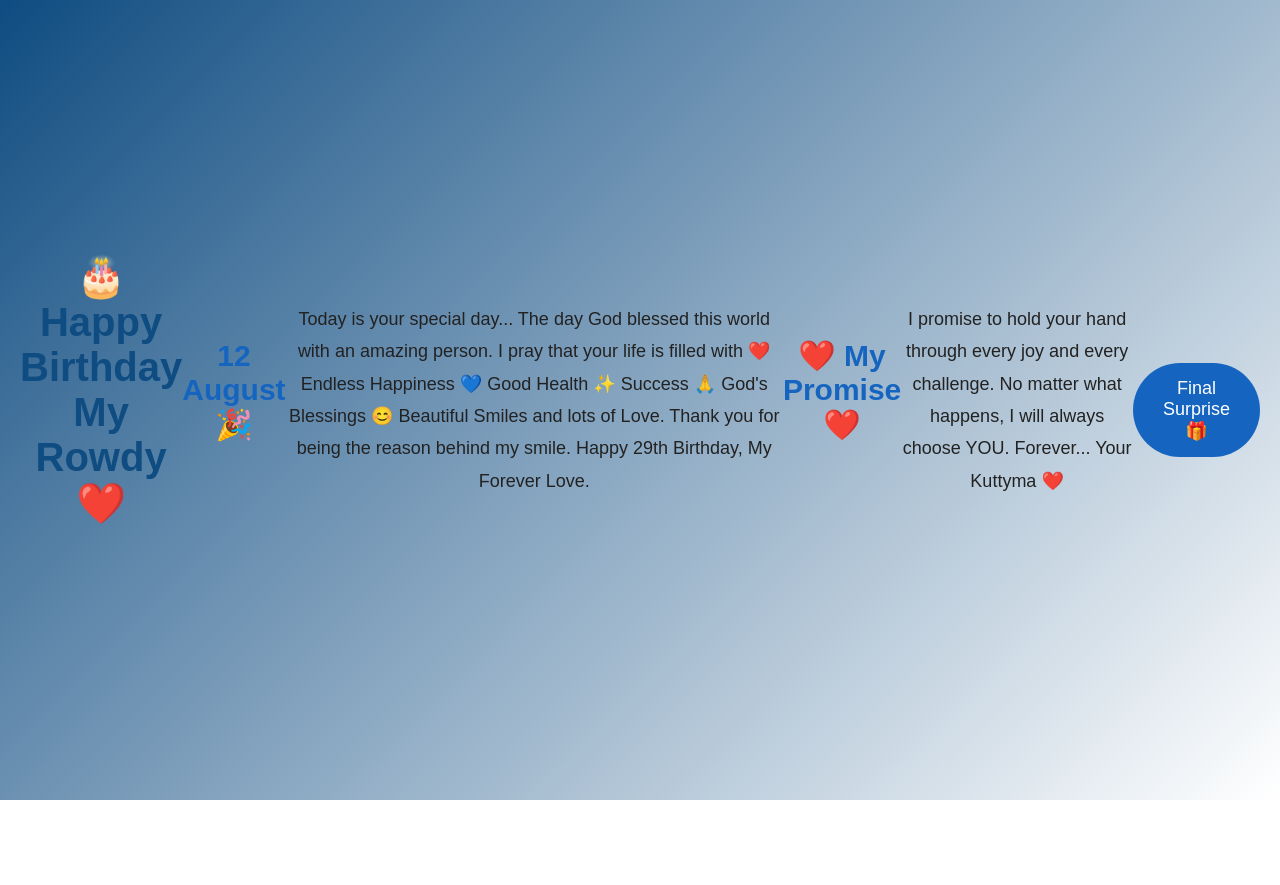
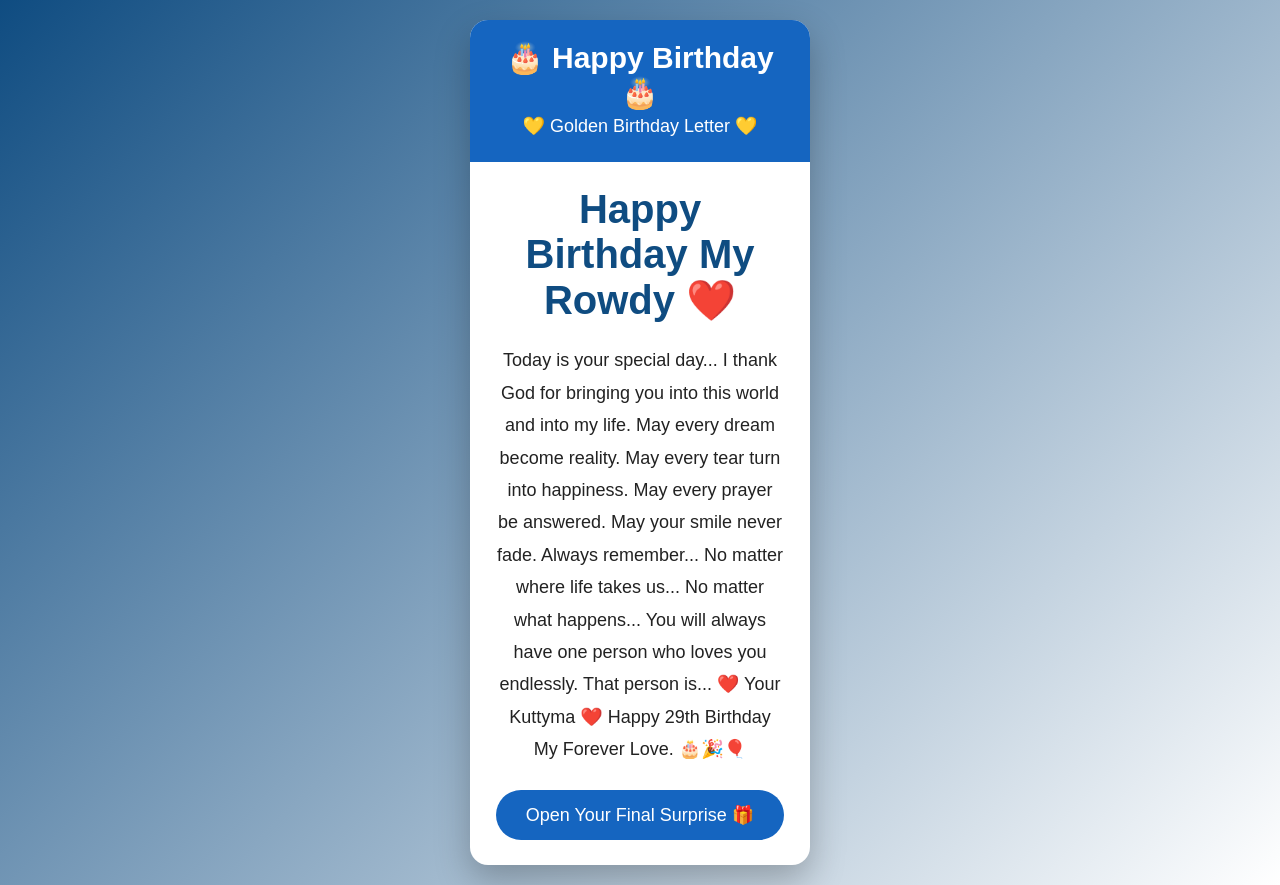
Before and after one commit to sneka0112/my-rowdy-birthday, a plain HTML site: page birthday.html in a window 1280 px wide. Before the commit the page ends 800 px from the top, so only its background shows below. Drawn offline with Linux system fonts and the light colour scheme.

Commit message:
Update birthday.html

```diff
--- a/birthday.html
+++ b/birthday.html
@@ -1,8 +1,11 @@
 <!DOCTYPE html>
 <html lang="en">
+
 <head>
+
 <meta charset="UTF-8">
 <meta name="viewport" content="width=device-width, initial-scale=1.0">
+
 <title>Happy Birthday My Rowdy ❤️</title>
 
 <link rel="stylesheet" href="style.css">
@@ -13,67 +16,82 @@
 
 <div class="page">
 
-<h1>🎂 Happy Birthday My Rowdy ❤️</h1>
+<div class="envelope">
 
-<h2>12 August 🎉</h2>
+<div class="envelope-header">
+
+<h2>🎂 Happy Birthday 🎂</h2>
+
+<p>💛 Golden Birthday Letter 💛</p>
+
+</div>
+
+<div class="envelope-body">
+
+<h1>Happy Birthday My Rowdy ❤️</h1>
 
 <p>
 
 Today is your special day...
 
-The day God blessed this world with an amazing person.
+I thank God
 
-I pray that your life is filled with
+for bringing you into this world
 
-❤️ Endless Happiness
+and into my life.
 
-💙 Good Health
+May every dream
 
-✨ Success
+become reality.
 
-🙏 God's Blessings
+May every tear
 
-😊 Beautiful Smiles
+turn into happiness.
 
-and lots of Love.
+May every prayer
 
-Thank you for being the reason behind my smile.
+be answered.
 
-Happy 29th Birthday,
+May your smile
+
+never fade.
+
+Always remember...
+
+No matter where life takes us...
+
+No matter what happens...
+
+You will always have
+
+one person
+
+who loves you endlessly.
+
+That person is...
+
+❤️ Your Kuttyma ❤️
+
+Happy 29th Birthday
 
 My Forever Love.
 
-</p>
-
-<br>
-
-<h2>❤️ My Promise ❤️</h2>
-
-<p>
-
-I promise to hold your hand
-
-through every joy and every challenge.
-
-No matter what happens,
-
-I will always choose YOU.
-
-Forever...
-
-Your Kuttyma ❤️
+🎂🎉🎈
 
 </p>
 
-<br><br>
+<a href="surprise.html" class="next-btn">
 
-<button onclick="location.href='surprise.html'">
+Open Your Final Surprise 🎁
 
-Final Surprise 🎁
+</a>
 
-</button>
+</div>
+
+</div>
 
 </div>
 
 </body>
-  </html>
+
+</html>
```
